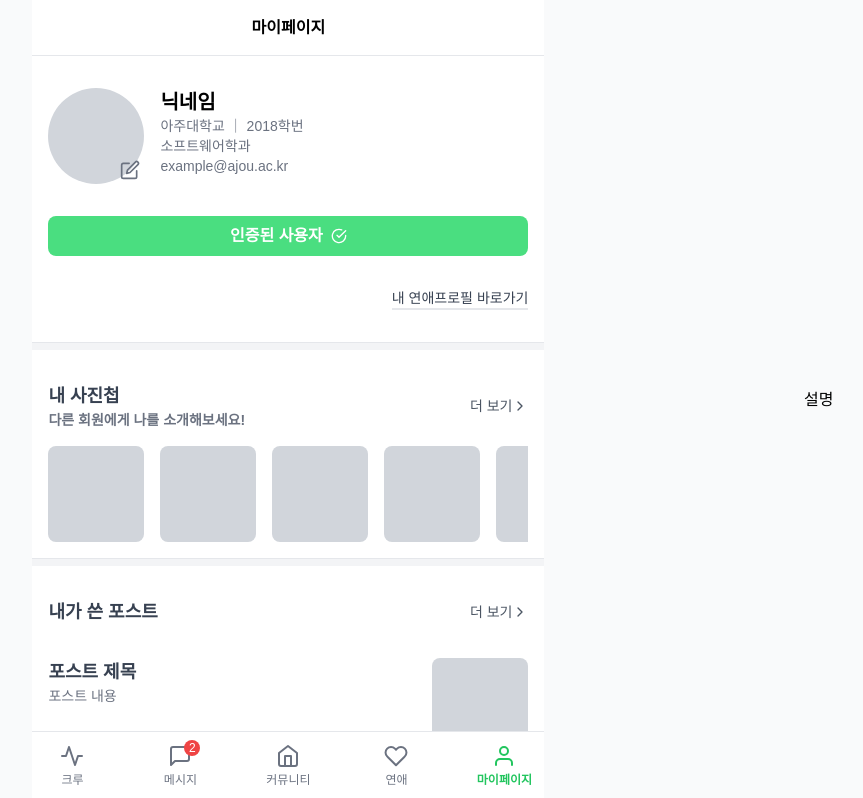
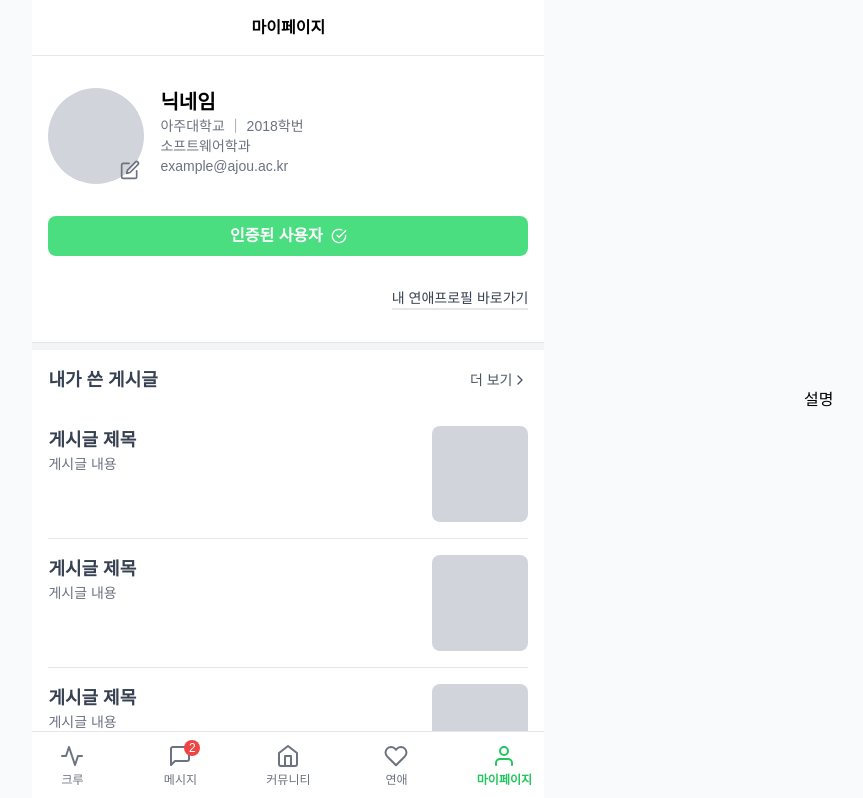
Before and after one commit to Connect-Campus-Dev/FE, a SvelteKit app: page /mypage in a window 1280 px wide. Shown: the top 798 px of the page, without its empty margins (187-1050 px from the left). Built offline with nearby package versions, Linux system fonts and the light colour scheme; a web font is replaced by a local one.

Commit message:
[수정] 미사용 컴포넌트 제거

```diff
--- a/src/routes/mypage/+page.svelte
+++ b/src/routes/mypage/+page.svelte
@@ -90,7 +90,7 @@
     <hr class="h-2 bg-gray-100" />
 
     <!-- 사진첩 -->
-    <div class="flex items-center justify-between p-4 mt-4">
+    <!-- <div class="flex items-center justify-between p-4 mt-4">
         <h3>
             <div class="font-bold text-lg text-gray-700">내 사진첩</div>
             <div class="text-sm text-gray-500">
@@ -101,8 +101,8 @@
             더 보기
             <Icon icon="chevron-right" size={16} />
         </button>
-    </div>
-    <div class="px-4 mb-4">
+    </div> -->
+    <!-- <div class="px-4 mb-4">
         <div class="overflow-x-auto flex gap-4">
           {#each "0123456789" as tag}
             <div>
@@ -112,12 +112,12 @@
         </div>
       </div>
 
-    <hr class="my-4 h-2 bg-gray-100" />
+    <hr class="my-4 h-2 bg-gray-100" /> -->
 
-    <!-- 내가 쓴 포스트 -->
+    <!-- 내가 쓴 게시글 -->
     <div class="flex items-center justify-between p-4">
         <h3>
-            <div class="font-bold text-lg text-gray-700">내가 쓴 포스트</div>
+            <div class="font-bold text-lg text-gray-700">내가 쓴 게시글</div>
         </h3>
         <button class="text-sm text-gray-600 flex items-center">
             더 보기
@@ -129,10 +129,10 @@
             <div class="flex justify-between gap-4 py-4 {i != 3 ? 'border-b' : ''}">
                 <div class="flex flex-col">
                     <div class="font-semibold text-lg text-gray-700">
-                        포스트 제목
+                        게시글 제목
                     </div>
                     <div class="text-sm text-gray-500">
-                        포스트 내용
+                        게시글 내용
                     </div>
                 </div>
                 <div class="bg-gray-300 w-24 h-24 rounded-lg" />
```
